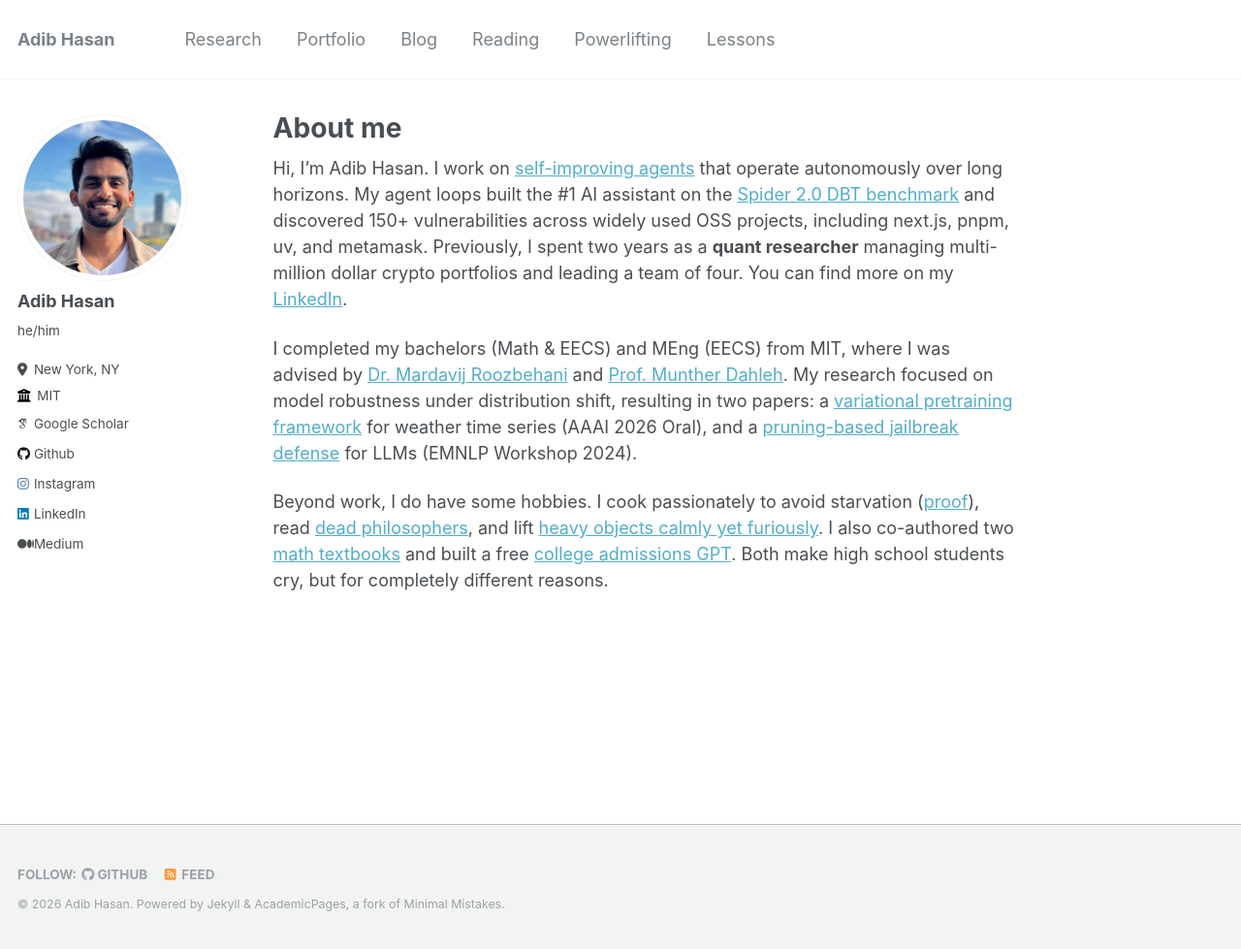
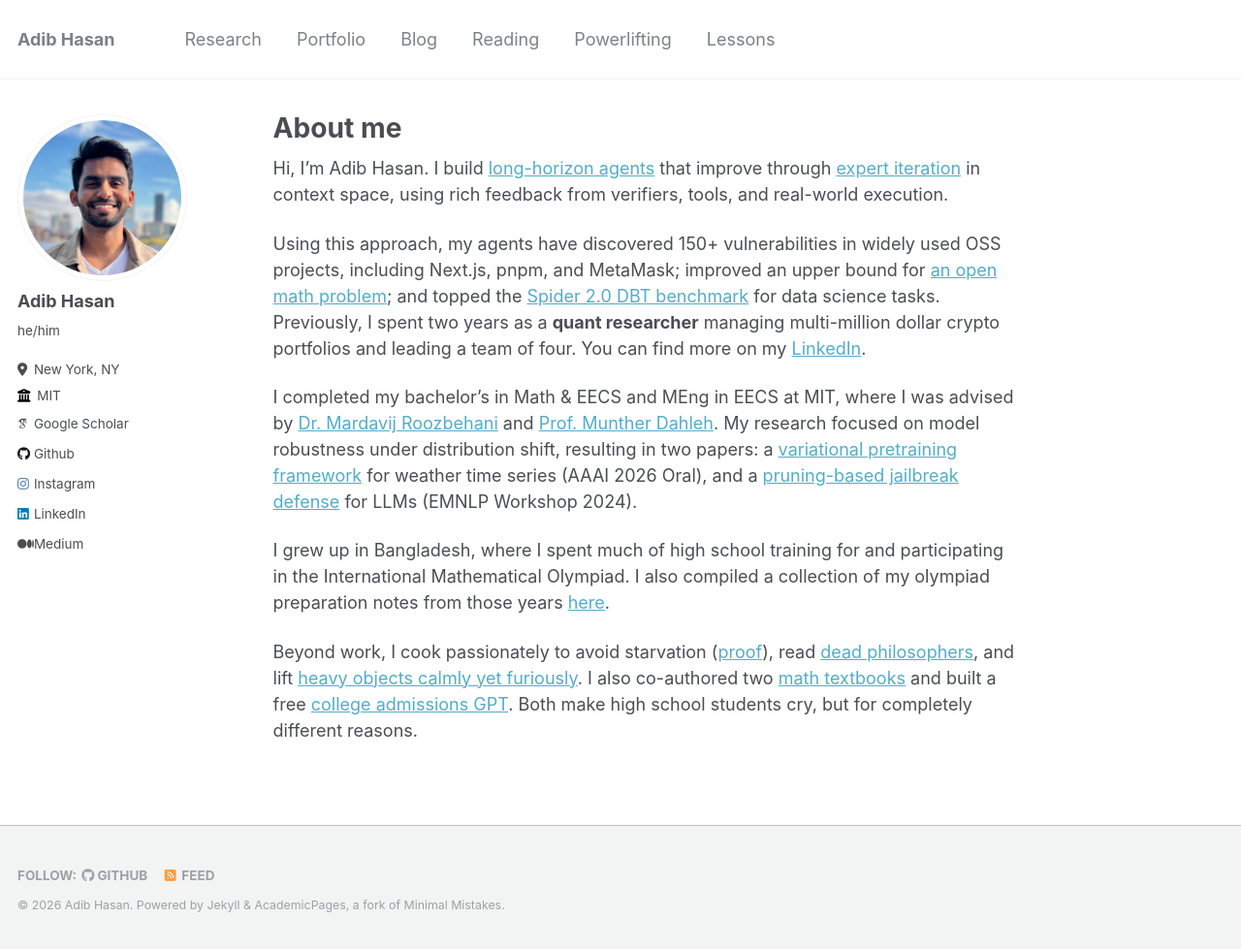
Before and after one commit to Neehan/neehan.github.io, a Jekyll site: the page built from _pages/about.md, in a window 1280 px wide and 979 px high. Shown: the whole window at 97% size. Built offline with Jekyll 4.4.1, drawn with Linux system fonts in a browser that asks for light colours; some web fonts are replaced.

Commit message:
Update about.md

```diff
--- a/_pages/about.md
+++ b/_pages/about.md
@@ -7,8 +7,12 @@ redirect_from:
   - /about.html
 ---
 
-Hi, I'm Adib Hasan. I work on [self-improving agents](https://github.com/SignalPilot-Labs/AutoFyn) that operate autonomously over long horizons. My agent loops built the #1 AI assistant on the [Spider 2.0 DBT benchmark](https://github.com/SignalPilot-Labs/SignalPilot) and discovered 150+ vulnerabilities across widely used OSS projects, including next.js, pnpm, uv, and metamask. Previously, I spent two years as a **quant researcher** managing multi-million dollar crypto portfolios and leading a team of four. You can find more on my [LinkedIn](https://linkedin.com/in/adib-hasan).
+Hi, I'm Adib Hasan. I build [long-horizon agents](https://github.com/SignalPilot-Labs/AutoFyn) that improve through [expert iteration](https://arxiv.org/abs/1705.08439) in context space, using rich feedback from verifiers, tools, and real-world execution.
 
-I completed my bachelors (Math & EECS) and MEng (EECS) from MIT, where I was advised by [Dr. Mardavij Roozbehani](https://idss.mit.edu/staff/mardavij-roozbehani/) and [Prof. Munther Dahleh](https://idss.mit.edu/staff/munther-dahleh/). My research focused on model robustness under distribution shift, resulting in two papers: a [variational pretraining framework](https://arxiv.org/abs/2508.03589) for weather time series (AAAI 2026 Oral), and a [pruning-based jailbreak defense](https://arxiv.org/abs/2401.10862) for LLMs (EMNLP Workshop 2024).
+Using this approach, my agents have discovered 150+ vulnerabilities in widely used OSS projects, including Next.js, pnpm, and MetaMask; improved an upper bound for [an open math problem](https://github.com/Neehan/zhang-zagier-82a); and topped the [Spider 2.0 DBT benchmark](https://github.com/SignalPilot-Labs/SignalPilot) for data science tasks. Previously, I spent two years as a **quant researcher** managing multi-million dollar crypto portfolios and leading a team of four. You can find more on my [LinkedIn](https://linkedin.com/in/adib-hasan).
 
-Beyond work, I do have some hobbies. I cook passionately to avoid starvation ([proof](https://www.instagram.com/le.spicemaster/)), read [dead philosophers](/reading/), and lift [heavy objects calmly yet furiously](/powerlifting/). I also co-authored two [math textbooks](/portfolio/) and built a free [college admissions GPT](https://chatgpt.com/g/g-673c242ba900819183752398e7a8833b-essay-mate). Both make high school students cry, but for completely different reasons.
+I completed my bachelor's in Math & EECS and MEng in EECS at MIT, where I was advised by [Dr. Mardavij Roozbehani](https://idss.mit.edu/staff/mardavij-roozbehani/) and [Prof. Munther Dahleh](https://idss.mit.edu/staff/munther-dahleh/). My research focused on model robustness under distribution shift, resulting in two papers: a [variational pretraining framework](https://arxiv.org/abs/2508.03589) for weather time series (AAAI 2026 Oral), and a [pruning-based jailbreak defense](https://arxiv.org/abs/2401.10862) for LLMs (EMNLP Workshop 2024).
+
+I grew up in Bangladesh, where I spent much of high school training for and participating in the International Mathematical Olympiad. I also compiled a collection of my olympiad preparation notes from those years [here](https://adibhasan.com/files/adib_olympiad_prep.pdf).
+
+Beyond work, I cook passionately to avoid starvation ([proof](https://www.instagram.com/le.spicemaster/)), read [dead philosophers](/reading/), and lift [heavy objects calmly yet furiously](/powerlifting/). I also co-authored two [math textbooks](/portfolio/) and built a free [college admissions GPT](https://chatgpt.com/g/g-673c242ba900819183752398e7a8833b-essay-mate). Both make high school students cry, but for completely different reasons.
```
